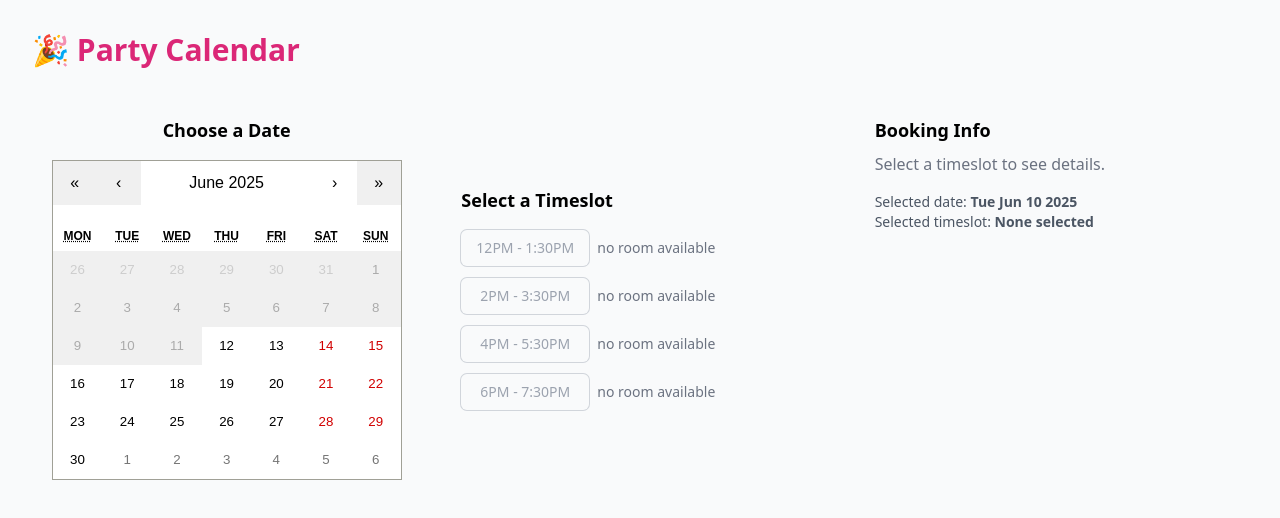
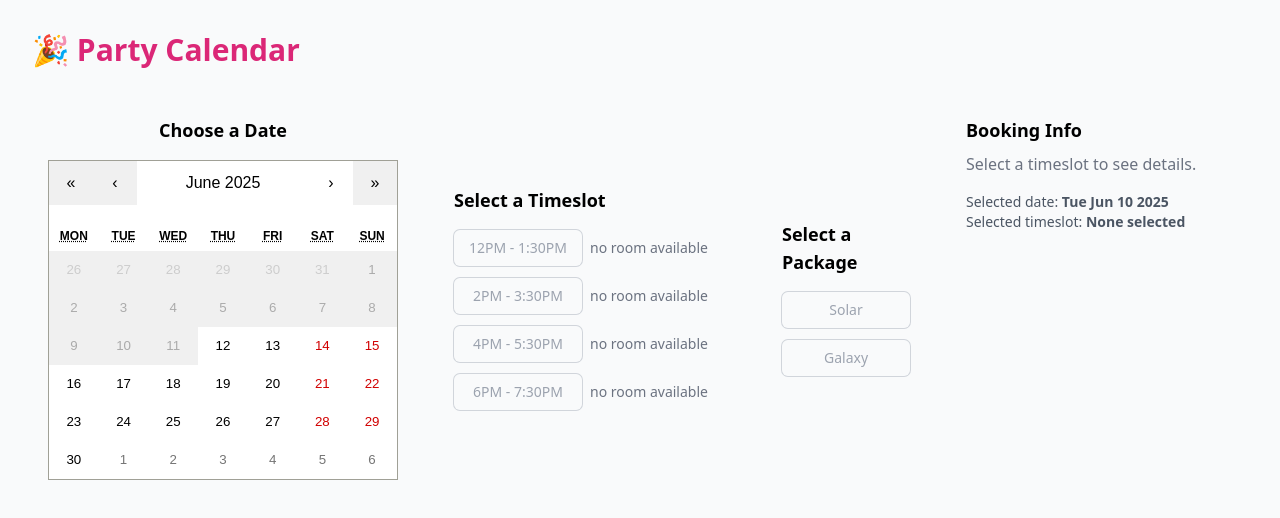
Before and after one commit to JamesOnwordi/partybooking, a Next.js app in the folder client/: page / in a window 1280 px wide. Shown: the top 518 px of the page. Built offline with nearby package versions, Linux system fonts and the light colour scheme.

Commit message:
added package to booking page

```diff
--- a/client/src/pages/index.js
+++ b/client/src/pages/index.js
@@ -10,6 +10,7 @@ export default function CalendarPage() {
   const [date, setDate] = useState(new Date())
   const [availableTimeslot, setAvailableTimeslot] = useState({})
   const [selectedTimeslot, setSelectedTimeslot] = useState(null)
+  const [selectedPackage, setSelectedPackage] = useState(null)
 
   const TIMESLOTS = {
     '12PM': '12PM - 1:30PM',
@@ -17,9 +18,14 @@ export default function CalendarPage() {
     '4PM': '4PM - 5:30PM',
     '6PM': '6PM - 7:30PM'
   }
+  const PACKAGES = ['Solar', 'Galaxy']
 
   const handleSelectedTimeslot = (timeslot) => {
     setSelectedTimeslot(timeslot)
+  }
+
+  const handleSelectedPackage = (partyPackage) => {
+    setSelectedPackage(partyPackage)
   }
 
   const handleDateChange = async (newDate) => {
@@ -94,6 +100,41 @@ export default function CalendarPage() {
     })
   }
 
+  const renderPackages = () =>{
+
+    return (
+      PACKAGES.map((partyPackage)=>{
+      const selectionAllowed = selectedTimeslot
+      const isSelected = selectedPackage == partyPackage
+      let baseClass = ' text-center p-2 rounded-md ring-1 ring-gray-300 border-solid border-purple-400 transition-all text-sm'
+      let stateClass = ''
+      const selectedClass = isSelected ? 'ring-2 bg-purple-300' : ''
+
+      if(selectionAllowed){
+         stateClass= 'text-green-800 cursor-pointer'
+      }
+      else{
+        stateClass= 'text-gray-400 cursor-not-allowed'
+      }
+       return(
+        <div className='flex'>
+
+        <button
+          key={partyPackage}
+          className={`${baseClass} ${stateClass} ${selectedClass} w-32  `}
+          disabled={!selectedTimeslot}
+          onClick={() => handleSelectedPackage(partyPackage)}
+        >
+          {partyPackage}
+        </button>
+        </div>
+       )
+      })
+
+      )
+
+  }
+
   return (
     <div className="p-8 bg-gray-50 min-h-screen">
       <h1 className="text-3xl font-bold text-pink-600 mb-8">
@@ -120,15 +161,19 @@ export default function CalendarPage() {
         </div>
 
         {/* Timeslots */}
-        <div className="bgwhite shadow-d flex flex-col justify-center rounded-md p-4 w-full lg:w-1/3">
-
+        <div className="w-1/ flex flex-col justify-center rounded-md p-4  lg:w-1/">
           <h2 className="text-lg text-enter font-semibold mb-4">
             Select a Timeslot
           </h2>
           <div className="flex ites-center  flex-col gap-3">{renderTimeslots()}</div>
-          <div></div>
+        </div>
 
-
+        {/* Package */}
+        <div className="w-1/  flex flex-col justify-center rounded-md p-4 w- lg:w-1/6">
+          <h2 className='text-lg font-semibold mb-4'>
+            Select a Package
+          </h2>
+          <div className='flex flex-col gap-3'>{renderPackages()}</div>
         </div>
 
         {/* Info Panel */}
@@ -149,7 +194,7 @@ export default function CalendarPage() {
             Selected timeslot:{' '}
             <strong>{selectedTimeslot ?? 'None selected'}</strong>
           </p>
-          {selectedTimeslot && <a href='/booking/form'>
+          {selectedPackage && <a href='/booking/form'>
 
             <button class="h-5 mt-12 w-5 text-xl" >
             Book
```
